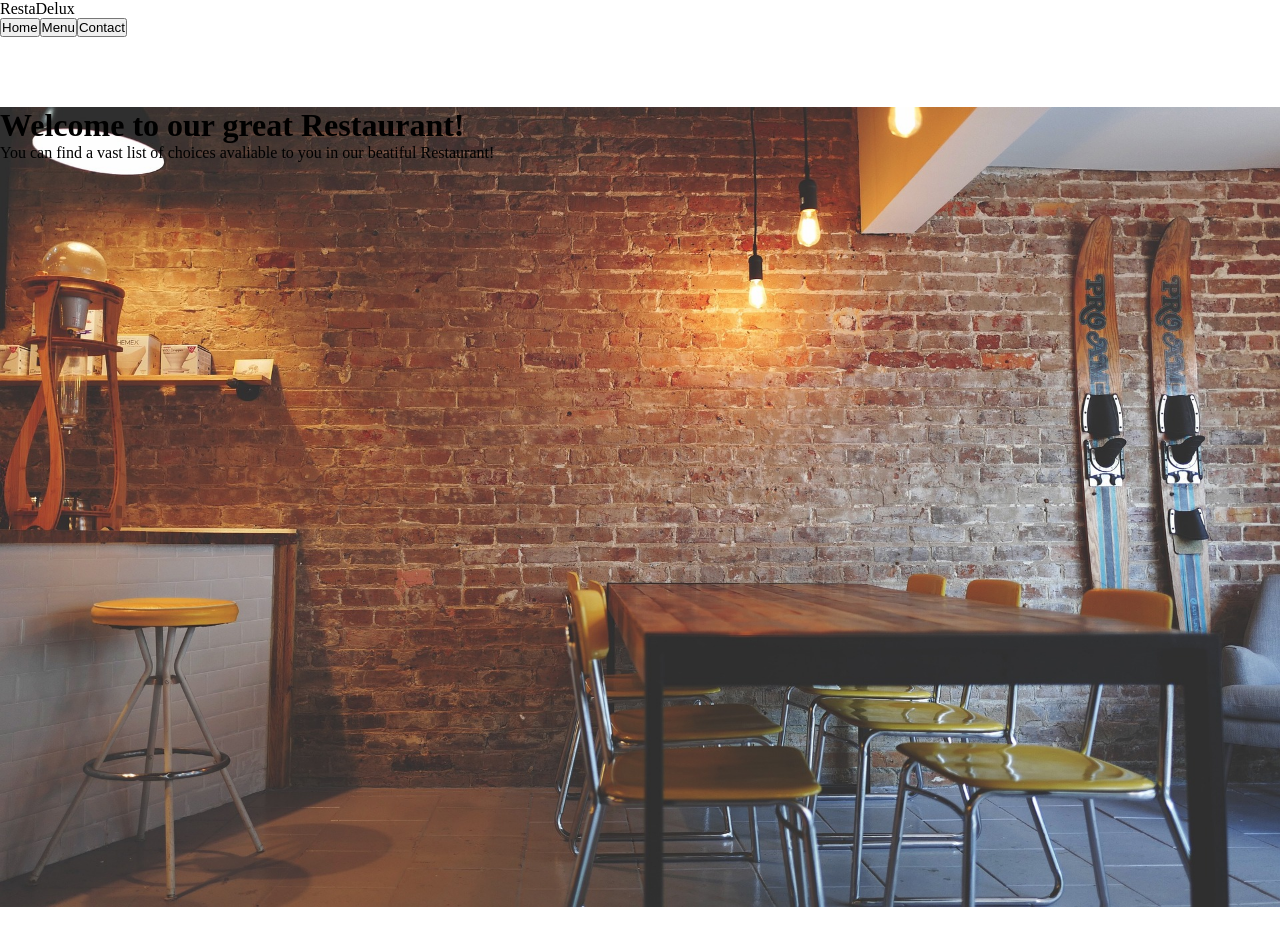
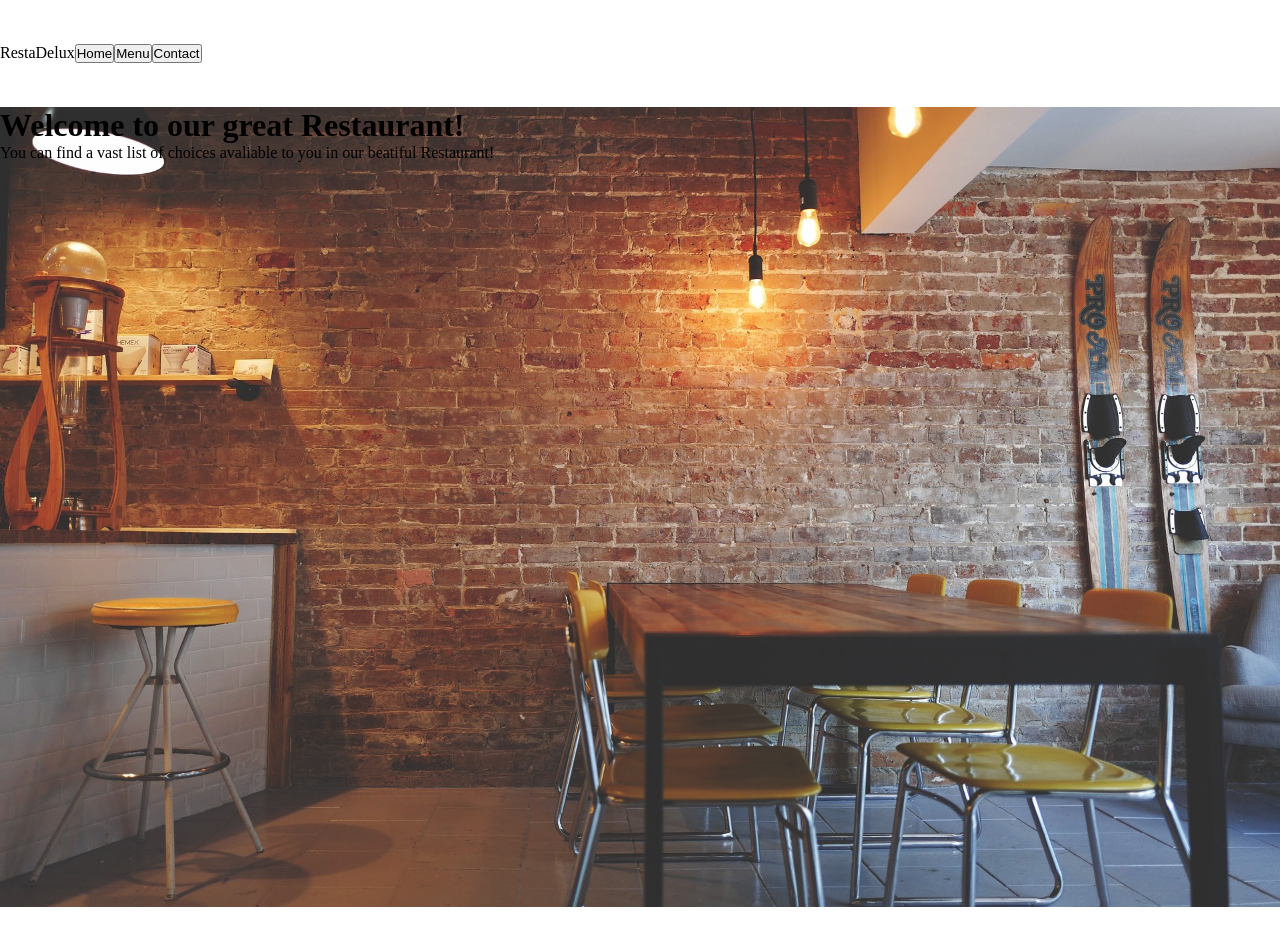
Before and after one commit to myinan/restaurant-page, a website built with webpack: page src/index.html in a window 1280 px wide. Built offline with nearby package versions, Linux system fonts and the light colour scheme.

Commit message:
Create seperate modules

```diff
--- a/src/module-header-footer/moduleHeaderFooter.js
+++ b/src/module-header-footer/moduleHeaderFooter.js
@@ -1,5 +1,6 @@
 //Create header
 const headerDiv = document.getElementById("header-container");
+const containerDiv = document.createElement("div");
 
 function appendButtons() {
     const name = document.createElement("p");
@@ -11,15 +12,24 @@ function appendButtons() {
 
     for (let i = 0; i < 3; i++) {
         let newButton = document.createElement("button");
-        headerDiv.appendChild(newButton);
+        containerDiv.appendChild(newButton);
         buttons.push(newButton);
     }
 
+    headerDiv.appendChild(containerDiv);
     buttons[0].innerText = "Home";
     buttons[1].innerText = "Menu";
     buttons[2].innerText = "Contact";
 }
 
+function styleHeader() {
+    headerDiv.classList.add("header-top-container");
+    containerDiv.classList.add("header-buttons-container");
+}
+
 export function addHeaderFooterContent() {
-    document.addEventListener("DOMContentLoaded", appendButtons);
+    document.addEventListener("DOMContentLoaded",() => {
+        appendButtons();
+        styleHeader();
+    });
 };
--- a/src/style.css
+++ b/src/style.css
@@ -9,6 +9,16 @@ body {
     grid-template-rows: 2fr 15fr 1fr;
 }
 
+.header-top-container {
+    display: flex;
+    align-items: center;
+}
+
+.header-buttons-container {
+    display: flex;
+    align-items: center;
+}
+
 .content-bg {
     height: 100vh;
     width: 100vw;
```
